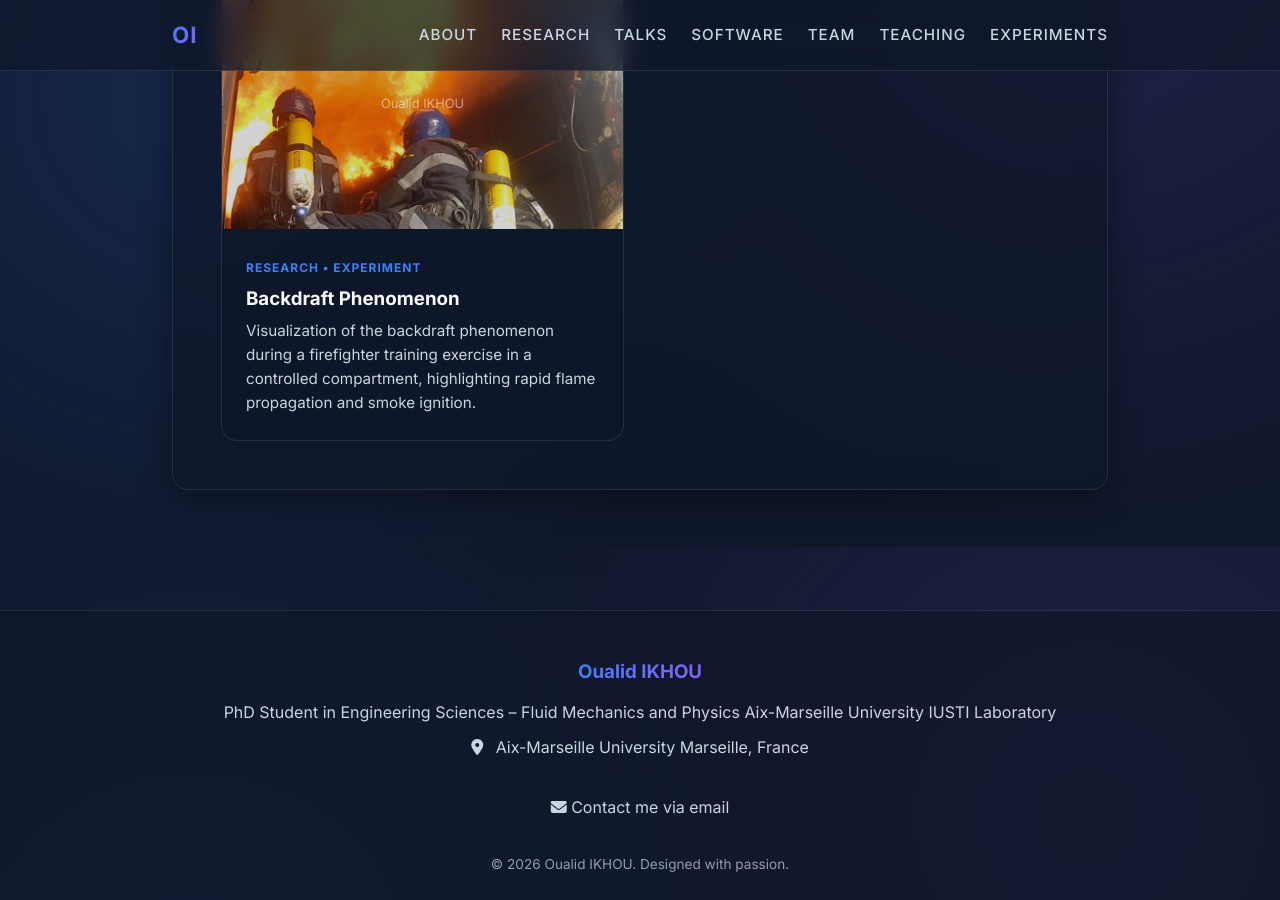
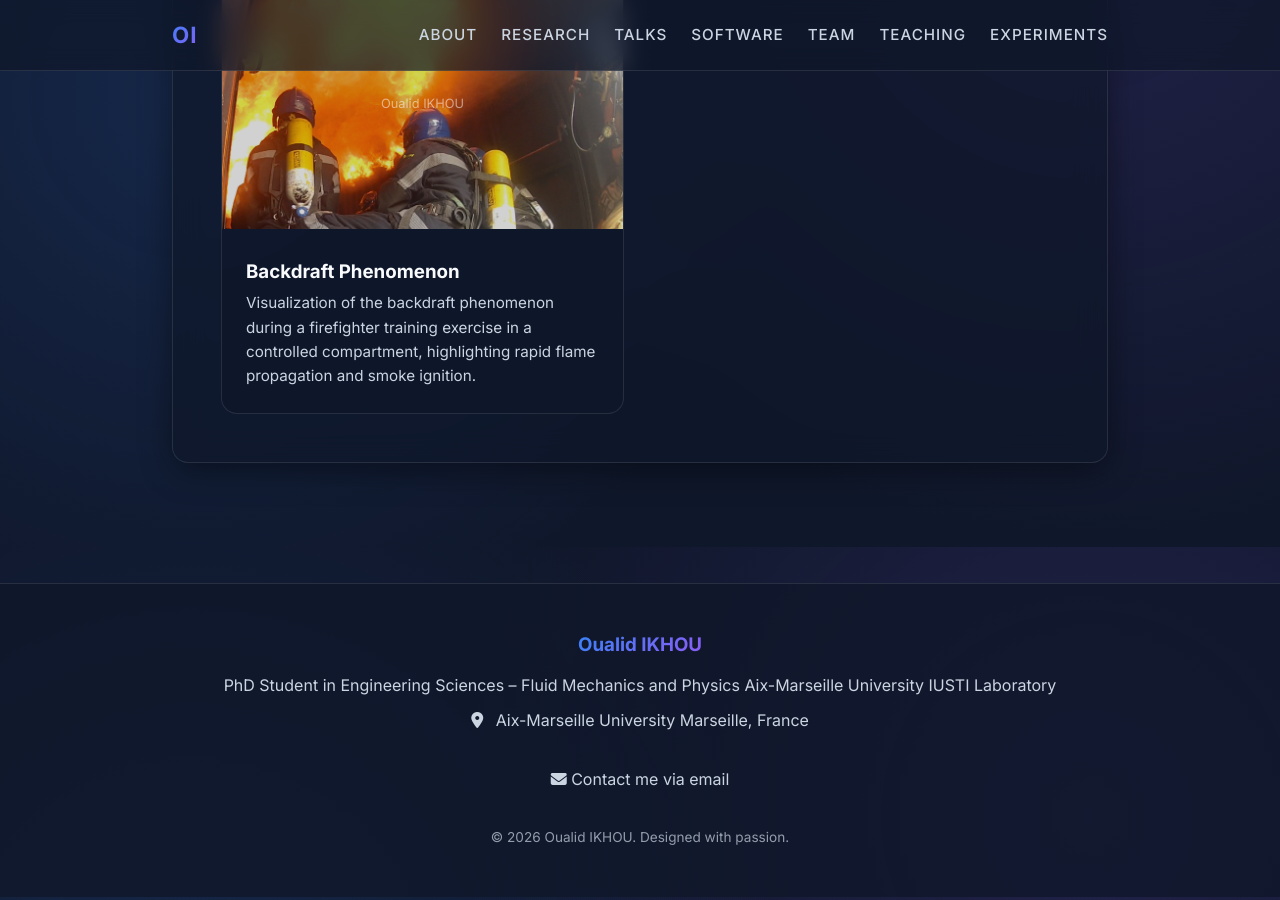
Before and after one commit to oualidikhou/oualidikhou.github.io, a Jekyll site: the page built from experiments.md, in a window 1280 px wide and 900 px high, scrolled down 353 px. Built offline with Jekyll 4.4.1, drawn with Linux system fonts in a browser that asks for light colours.

Commit message:
Update experiments.md

```diff
--- a/experiments.md
+++ b/experiments.md
@@ -19,7 +19,7 @@ title: Experimentations
         <span style="position: absolute; color: white; font-size: 0.8rem; opacity: 0.5;">Oualid IKHOU</span>
       </div>
       <div style="padding: 1.5rem;">
-        <span style="font-size: 0.75rem; color: var(--accent-blue); text-transform: uppercase; font-weight: 700; letter-spacing: 1px;">Research • Experiment</span>
+        <!-- <span style="font-size: 0.75rem; color: var(--accent-blue); text-transform: uppercase; font-weight: 700; letter-spacing: 1px;">Research • Experiment</span> -->
         <h3 style="margin: 0.5rem 0; color: var(--text-primary);">Backdraft Phenomenon</h3>
         <p style="color: var(--text-secondary); font-size: 0.95rem; line-height: 1.6;">
           Visualization of the backdraft phenomenon during a firefighter training exercise in a controlled compartment, highlighting rapid flame propagation and smoke ignition.
```
